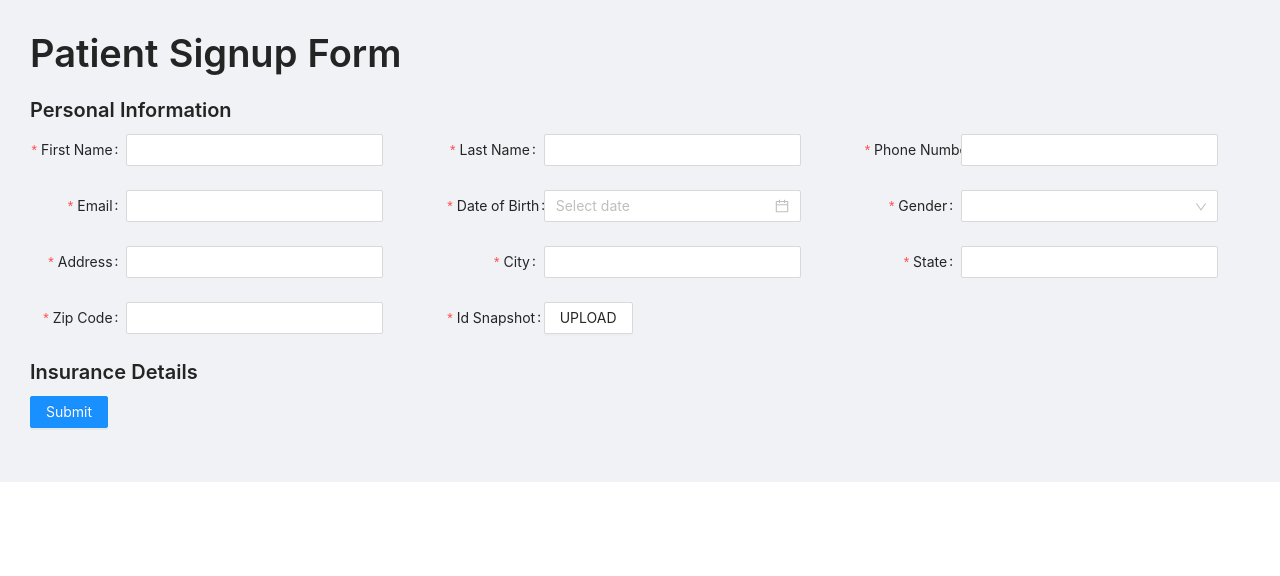
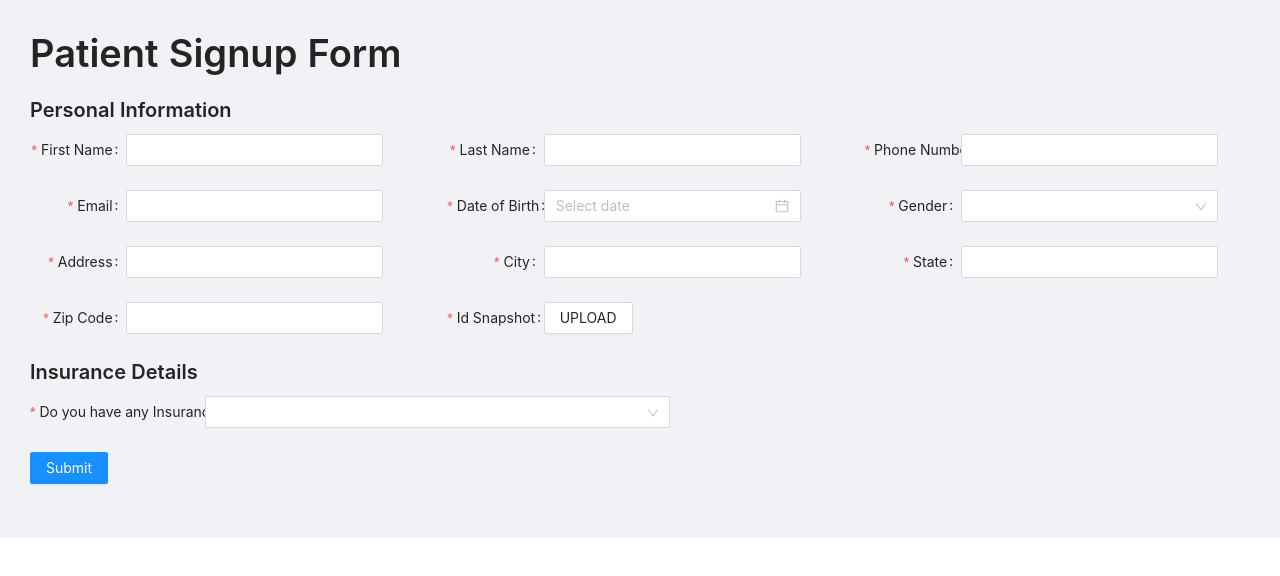
Before and after one commit to kashifali11/patient_signup_form, a React app: page / in a window 1280 px wide. Shown: the top 576 px of the page. Built offline with nearby package versions, Linux system fonts and the light colour scheme.

Commit message:
added: have insusrance

```diff
--- a/src/app/components/userInformationForm/insuranceDetails/InsuranceDetails.jsx
+++ b/src/app/components/userInformationForm/insuranceDetails/InsuranceDetails.jsx
@@ -1,10 +1,27 @@
-import { Typography } from "antd";
+import { Typography, Form, Select, Row, Col } from "antd";
 import React from "react";
-
+const haveInsurance = [
+  { label: "Yes", value: "yes" },
+  { label: "No", value: "no" },
+];
 export default function InsuranceDetails() {
   return (
     <>
       <Typography.Title level={4}>Insurance Details</Typography.Title>
+      <Row gutter={{ xs: 8, sm: 16, md: 24, lg: 32 }}>
+        <Col span={8} xs={24} sm={22} lg={18} xl={14}>
+          <Form.Item
+            label="Do you have any Insurance?"
+            name={["insuranceDetails", "haveInsurance"]}
+            rules={[
+              { required: true, message: "Please specify if you have insurance or not!" },
+            ]}
+          >
+            <Select options={haveInsurance} />
+          </Form.Item>
+        </Col>
+      </Row>
+
     </>
   );
 }
```
